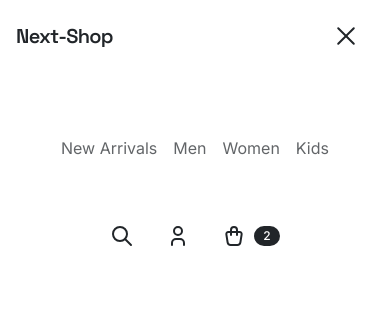
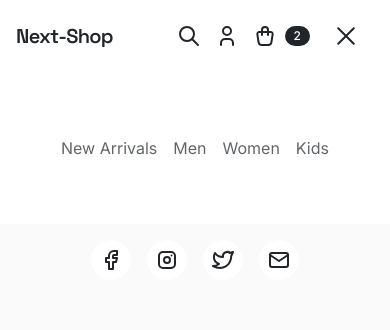
Before and after one commit to E1-XP/Next-shop, a Next.js app: page / in a window 390 px wide. Both pictures are taken after a click on the button "Toggle navigation menu". Shown: the top 330 px of the page. Built offline with nearby package versions, Linux system fonts and the light colour scheme; no server answers; the database is empty.

Commit message:
feat: rearrange navbar, show actions, socials on mobile

```diff
--- a/package.json
+++ b/package.json
@@ -17,6 +17,7 @@
     "autoprefixer": "10.4.15",
     "eslint": "8.47.0",
     "eslint-config-next": "13.4.19",
+    "lodash.debounce": "^4.0.8",
     "next": "13.4.19",
     "postcss": "8.4.28",
     "react": "18.2.0",
@@ -29,6 +30,7 @@
     "typescript": "5.1.6"
   },
   "devDependencies": {
+    "@types/lodash.debounce": "^4.0.7",
     "@types/react-modal": "^3.16.0",
     "prisma": "^5.1.1"
   }
--- a/src/app/components/icons/ArrowRight.tsx
+++ b/src/app/components/icons/ArrowRight.tsx
@@ -12,7 +12,7 @@ const ArrowRightIcon = ({ className }: Props) => {
       width={24}
       height={24}
       viewBox="0 0 24 24"
-      stroke-width={2}
+      strokeWidth={2}
       stroke="currentColor"
       fill="none"
       strokeLinecap="round"
--- a/src/app/components/layouts/Header.tsx
+++ b/src/app/components/layouts/Header.tsx
@@ -2,11 +2,18 @@
 
 import Link from "next/link";
 import * as React from "react";
+import debounce from "lodash.debounce";
 
 import Hamburger from "../Hamburger";
+
 import SearchIcon from "../icons/Search";
 import ProfileIcon from "../icons/Profile";
 import ShoppingBagIcon from "../icons/ShoppingBag";
+
+import FacebookIcon from "../icons/Facebook";
+import InstagramIcon from "../icons/Instagram";
+import TwitterIcon from "../icons/Twitter";
+import EmailIcon from "../icons/Email";
 
 const Header = () => {
   const cartItemsCount = 2;
@@ -33,12 +40,40 @@ const Header = () => {
       { name: "Profile", icon: ProfileIcon },
       { name: "Cart", icon: ShoppingBagIcon },
     ],
+    socials: [
+      { name: "Facebook", icon: FacebookIcon, url: "#" },
+      { name: "Instagram", icon: InstagramIcon, url: "#" },
+      { name: "Twitter", icon: TwitterIcon, url: "#" },
+      { name: "Email", icon: EmailIcon, url: "#" },
+    ],
   };
 
   const [isMenuOpen, setIsMenuOpen] = React.useState(false);
 
+  const [prevScrollPos, setPrevScrollPos] = React.useState(0);
+  const [isVisible, setIsVisible] = React.useState(true);
+
+  const onScroll = debounce(() => {
+    const scrollPos = window.scrollY;
+
+    const isNavVisible =
+      isMenuOpen || prevScrollPos > scrollPos || scrollPos < 72;
+
+    setIsVisible(isNavVisible);
+    setPrevScrollPos(scrollPos);
+  });
+
+  React.useEffect(() => {
+    window.addEventListener("scroll", onScroll);
+
+    return () => window.removeEventListener("scroll", onScroll);
+  }, [isVisible, prevScrollPos]);
+
   return (
-    <header className="h-[72px] flex items-center bg-white z-40">
+    <header
+      className="h-[72px] flex items-center bg-white z-40 sticky w-full top-0 transition-transform"
+      style={{ transform: isVisible ? "translateY(0)" : "translateY(-72px)" }}
+    >
       <div className="wrapper w-full flex justify-between items-center">
         <Link href="/">
           <h1 className="text-xl font-display font-semibold -tracking-[0.7px] whitespace-nowrap text-darkGray">
@@ -46,7 +81,7 @@ const Header = () => {
           </h1>
         </Link>
         <nav
-          className={`z-40 bg-white max-sm:transition-opacity flex max-sm:gap-16 max-sm:pt-16 sm:justify-between w-full max-sm:flex-col max-sm:absolute max-sm:top-[72px] max-sm:left-0 max-sm:h-[calc(100%_-_72px)] ${
+          className={`z-40 bg-white max-sm:transition-opacity flex max-sm:gap-16 max-sm:pt-16 sm:justify-between w-full max-sm:flex-col max-sm:absolute max-sm:top-[72px] max-sm:left-0 max-sm:h-[calc(100vh_-_72px)] ${
             isMenuOpen ? "" : "max-sm:opacity-0 max-sm:pointer-events-none"
           }`}
         >
@@ -62,7 +97,24 @@ const Header = () => {
               </li>
             ))}
           </ul>
-          <ul className="flex gap-8 sm:gap-4 max-sm:justify-center w-fit max-sm:mx-auto">
+          {isMenuOpen && (
+            <div className="bg-whiteGray h-full flex justify-center pt-4">
+              <ul className="flex md:hidden gap-4 self-start">
+                {data.socials.map((item) => (
+                  <li key={item.name} className="hover:opacity-70 transition">
+                    <Link href={item.url}>
+                      <span className="w-10 h-10 bg-white rounded-full flex items-center justify-center">
+                        <item.icon className="stroke-darkGray" />
+                      </span>
+                    </Link>
+                  </li>
+                ))}
+              </ul>
+            </div>
+          )}
+        </nav>
+        <nav className="flex gap-2">
+          <ul className="flex gap-3.5 md:gap-4 max-sm:justify-center w-fit max-sm:mx-auto">
             {data.actionsMenuItems.map((item, i, arr) => (
               <li
                 key={item.name}
@@ -80,12 +132,12 @@ const Header = () => {
               </li>
             ))}
           </ul>
+          <Hamburger
+            className="sm:hidden"
+            isOpen={isMenuOpen}
+            setIsOpen={setIsMenuOpen}
+          />
         </nav>
-        <Hamburger
-          className="sm:hidden"
-          isOpen={isMenuOpen}
-          setIsOpen={setIsMenuOpen}
-        />
       </div>
     </header>
   );
```
Also changed, not shown: 1 other file (tests, documents, lock files or other folders).
